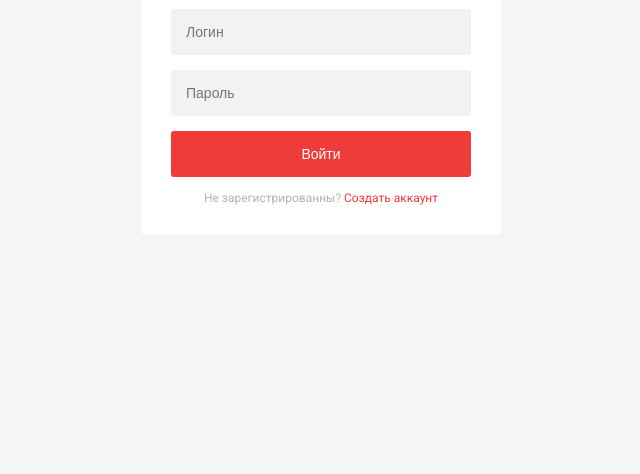
After one commit to Bamovsky/Nure-Course-project-DBMS, a PHP site: page /reg.php in a window 1280 px wide. The commit adds this page. Shown: the part 251-725 px from the top of the page, without its empty margins (319-959 px from the left). Run offline with PHP 8.4, Linux system fonts and the light colour scheme; some libraries are stand-ins or nearby versions.

Commit message:
add registration

```diff
--- /dev/null
+++ b/css/reg.css
@@ -0,0 +1,138 @@
+/* Form */
+.form {
+  position: relative;
+  z-index: 1;
+  background: #FFFFFF;
+  max-width: 300px;
+  margin: 0 auto 100px;
+  padding: 30px;
+  border-top-left-radius: 3px;
+  border-top-right-radius: 3px;
+  border-bottom-left-radius: 3px;
+  border-bottom-right-radius: 3px;
+  text-align: center;
+  margin-top: 50px;
+}
+.form .thumbnail {
+  background: #EF3B3A;
+  width: 150px;
+  height: 150px;
+  margin: 0 auto 30px;
+  padding: 50px 30px;
+  border-top-left-radius: 100%;
+  border-top-right-radius: 100%;
+  border-bottom-left-radius: 100%;
+  border-bottom-right-radius: 100%;
+  box-sizing: border-box;
+}
+.form .thumbnail img {
+  display: block;
+  width: 100%;
+}
+.form input {
+  outline: 0;
+  background: #f2f2f2;
+  width: 100%;
+  border: 0;
+  margin: 0 0 15px;
+  padding: 15px;
+  border-top-left-radius: 3px;
+  border-top-right-radius: 3px;
+  border-bottom-left-radius: 3px;
+  border-bottom-right-radius: 3px;
+  box-sizing: border-box;
+  font-size: 14px;
+}
+.form button {
+  outline: 0;
+  background: #EF3B3A;
+  width: 100%;
+  border: 0;
+  padding: 15px;
+  border-top-left-radius: 3px;
+  border-top-right-radius: 3px;
+  border-bottom-left-radius: 3px;
+  border-bottom-right-radius: 3px;
+  color: #FFFFFF;
+  font-size: 14px;
+  transition: all 0.3 ease;
+  cursor: pointer;
+}
+.form .message {
+  margin: 15px 0 0;
+  color: #b3b3b3;
+  font-size: 12px;
+}
+.form .message a {
+  color: #EF3B3A;
+  text-decoration: none;
+}
+.form .register-form {
+  display: none;
+}
+
+.container {
+  position: relative;
+  z-index: 1;
+  max-width: 300px;
+  margin: 0 auto;
+}
+.container:before, .container:after {
+  content: "";
+  display: block;
+  clear: both;
+}
+.container .info {
+  margin: 50px auto;
+  text-align: center;
+}
+.container .info h1 {
+  margin: 0 0 15px;
+  padding: 0;
+  font-size: 36px;
+  font-weight: 300;
+  color: #1a1a1a;
+}
+.container .info span {
+  color: #4d4d4d;
+  font-size: 12px;
+}
+.container .info span a {
+  color: #000000;
+  text-decoration: none;
+}
+.container .info span .fa {
+  color: #EF3B3A;
+}
+
+/* END Form */
+/* Demo Purposes */
+body {
+  background: #ccc;
+  font-family: "Roboto", sans-serif;
+  -webkit-font-smoothing: antialiased;
+  -moz-osx-font-smoothing: grayscale;
+}
+body:before {
+  content: "";
+  position: fixed;
+  top: 0;
+  left: 0;
+  display: block;
+  background: rgba(255, 255, 255, 0.8);
+  width: 100%;
+  height: 100%;
+}
+
+#video {
+  z-index: -99;
+  position: fixed;
+  top: 50%;
+  left: 50%;
+  min-width: 100%;
+  min-height: 100%;
+  width: auto;
+  height: auto;
+  -webkit-transform: translateX(-50%) translateY(-50%);
+  transform: translateX(-50%) translateY(-50%);
+}
--- a/js/main.js
+++ b/js/main.js
@@ -13,5 +13,4 @@ $(document).ready(function(){
             $('#product')[0].innerHTML = data;
           }});
     }
-
 });
--- /dev/null
+++ b/js/reg.js
@@ -0,0 +1,3 @@
+$('.message a').click(function(){
+   $('form').animate({height: "toggle", opacity: "toggle"}, "slow");
+});
--- /dev/null
+++ b/reg.php
@@ -0,0 +1,35 @@
+<!DOCTYPE html>
+<html lang="ru" >
+
+<head>
+  <meta charset="UTF-8">
+  <title>Nure Login Form</title>
+  <link rel="stylesheet" href="https://cdnjs.cloudflare.com/ajax/libs/meyer-reset/2.0/reset.min.css">
+  <link rel='stylesheet prefetch' href='https://fonts.googleapis.com/css?family=Roboto:400,100,300,500,700,900'>
+  <link rel='stylesheet prefetch' href='https://fonts.googleapis.com/css?family=Montserrat:400,700'>
+  <link rel='stylesheet prefetch' href='https://maxcdn.bootstrapcdn.com/font-awesome/4.3.0/css/font-awesome.min.css'>
+  <link rel="stylesheet" href="css/reg.css">
+</head>
+<body>
+<div class="container">
+</div>
+<div class="form">
+  <div class="thumbnail"><img src="https://s3-us-west-2.amazonaws.com/s.cdpn.io/169963/hat.svg"/></div>
+  <form class="register-form" action="SaveUser.php" method="POST">
+    <input name="login" type="text" placeholder="Логин"/>
+    <input name="password" type="password" placeholder="Пароль"/>
+    <input name="email" type="text" placeholder="Email"/>
+    <button>Создать</button>
+    <p class="message">Уже зарегистрированны? <a href="#">Войти</a></p>
+  </form>
+  <form class="login-form" action="SingUp.php" method="POST">
+    <input name="login"  type="text" placeholder="Логин"/>
+    <input name="password" type="password" placeholder="Пароль"/>
+    <button>Войти</button>
+    <p class="message">Не зарегистрированны? <a href="#">Создать аккаунт</a></p>
+  </form>
+</div>
+  <script src='vendor/jquery/jquery.min.js'></script>
+  <script  src="js/reg.js"></script>
+</body>
+</html>
```
Also changed, not shown: SaveUser.php (added, +32 -0 lines), SingUp.php (added, +32 -0 lines), index.php (+3 -6 lines).
